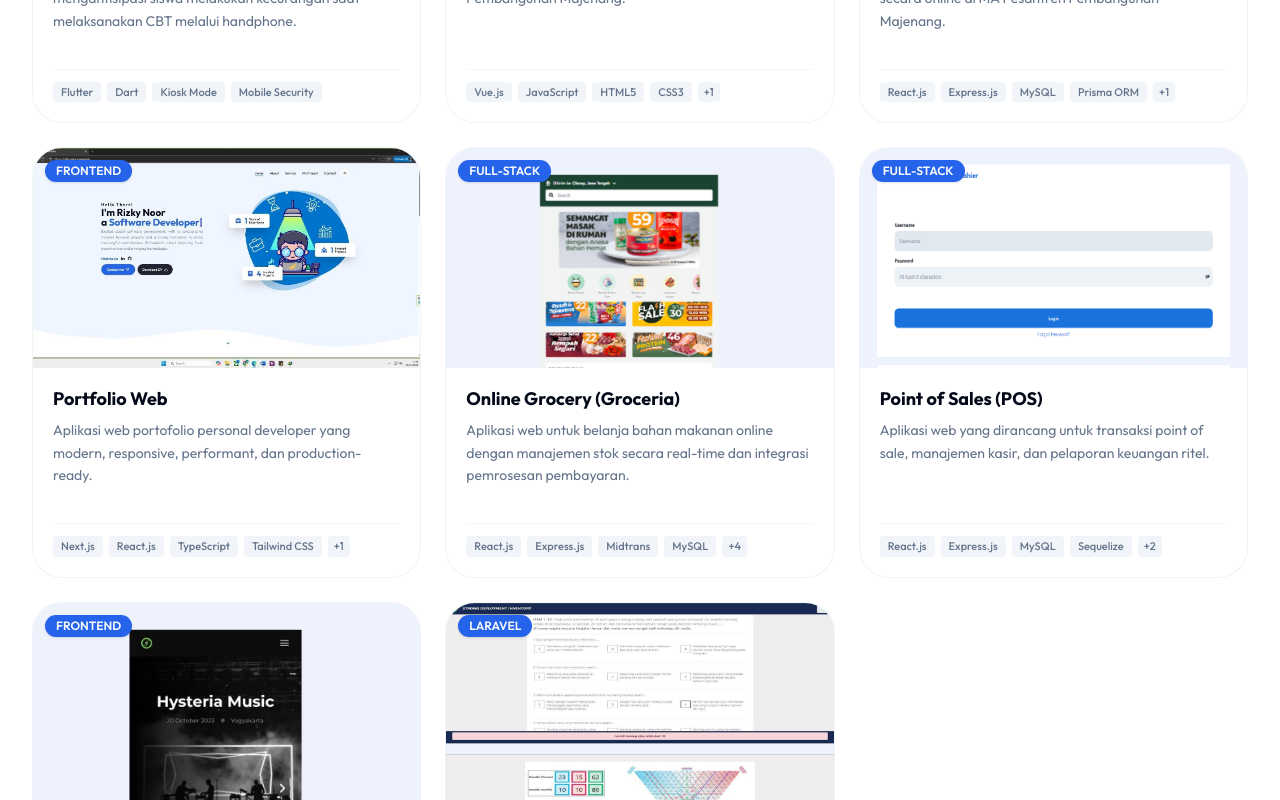
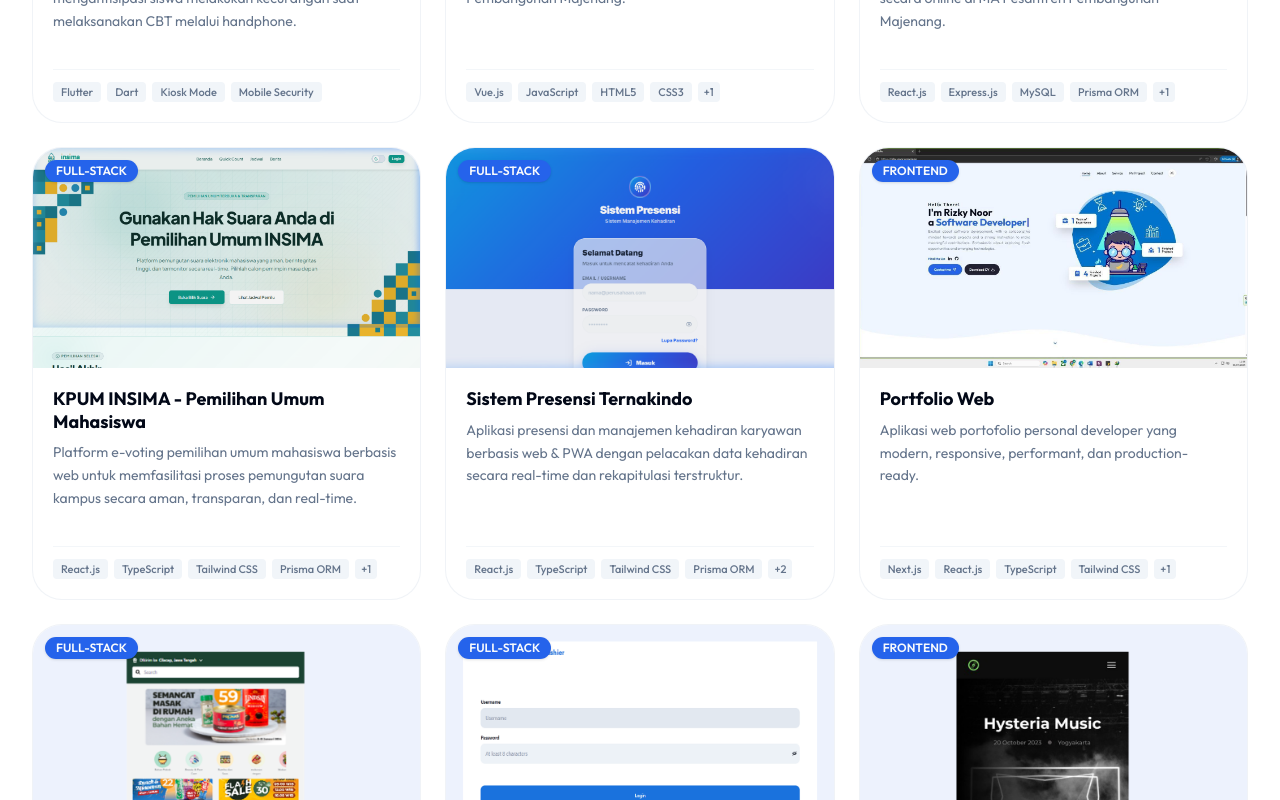
Before and after one commit to kinur31/Portfolio, a Next.js app: page /projects in a window 1280 px wide. Shown: the part 710-1510 px from the top of the page. Built offline with nearby package versions, Linux system fonts and the light colour scheme.

Commit message:
feat: add KPUM INSIMA and Sistem Presensi Ternakindo to portfolio showcase

```diff
--- a/components/Hero.tsx
+++ b/components/Hero.tsx
@@ -87,7 +87,7 @@ const Hero = () => {
             <Badge
               containerStyles="absolute top-[80%] -left-[1rem]"
               icon={<RiTodoFill />}
-              endCountNum={8}
+              endCountNum={10}
               endCountText="+"
               badgeText="Finished Projects"
             />
--- a/components/Work.tsx
+++ b/components/Work.tsx
@@ -40,11 +40,13 @@ const Work = () => {
             pagination={{ clickable: true }}
             navigation={true}
           >
-            {projectsData.slice(0, 5).map((project) => (
-              <SwiperSlide key={project.id} className="h-full pb-10">
-                <ProjectCard project={project} />
-              </SwiperSlide>
-            ))}
+            {projectsData
+              .filter((project) => project.featured)
+              .map((project) => (
+                <SwiperSlide key={project.id} className="h-full pb-10">
+                  <ProjectCard project={project} />
+                </SwiperSlide>
+              ))}
           </Swiper>
         </div>
       </div>
--- a/data/projects.ts
+++ b/data/projects.ts
@@ -35,6 +35,30 @@ export const projectsData: Project[] = [
     link: "https://pmbm.mappmajenang.com/",
     githubUrl: "https://github.com/kinur31",
     technologies: ["React.js", "Express.js", "MySQL", "Prisma ORM", "Tailwind CSS"],
+    featured: true,
+  },
+  {
+    id: "kpum-insima",
+    name: "KPUM INSIMA - Pemilihan Umum Mahasiswa",
+    description:
+      "Platform e-voting pemilihan umum mahasiswa berbasis web untuk memfasilitasi proses pemungutan suara kampus secara aman, transparan, dan real-time.",
+    category: "full-stack",
+    image: "/work/kpum-insima.png",
+    link: "https://kpum.insima.ac.id/",
+    githubUrl: "https://github.com/kinur31",
+    technologies: ["React.js", "TypeScript", "Tailwind CSS", "Prisma ORM", "MySQL"],
+    featured: true,
+  },
+  {
+    id: "ternakindo-absensi",
+    name: "Sistem Presensi Ternakindo",
+    description:
+      "Aplikasi presensi dan manajemen kehadiran karyawan berbasis web & PWA dengan pelacakan data kehadiran secara real-time dan rekapitulasi terstruktur.",
+    category: "full-stack",
+    image: "/work/absensi-ternakindo.png",
+    link: "https://absensi.ternakindo.com/",
+    githubUrl: "https://github.com/kinur31",
+    technologies: ["React.js", "TypeScript", "Tailwind CSS", "Prisma ORM", "MySQL", "PWA"],
     featured: true,
   },
   {
```
Also changed, not shown: public/work/absensi-ternakindo.png (added), public/work/kpum-insima.png (added).
